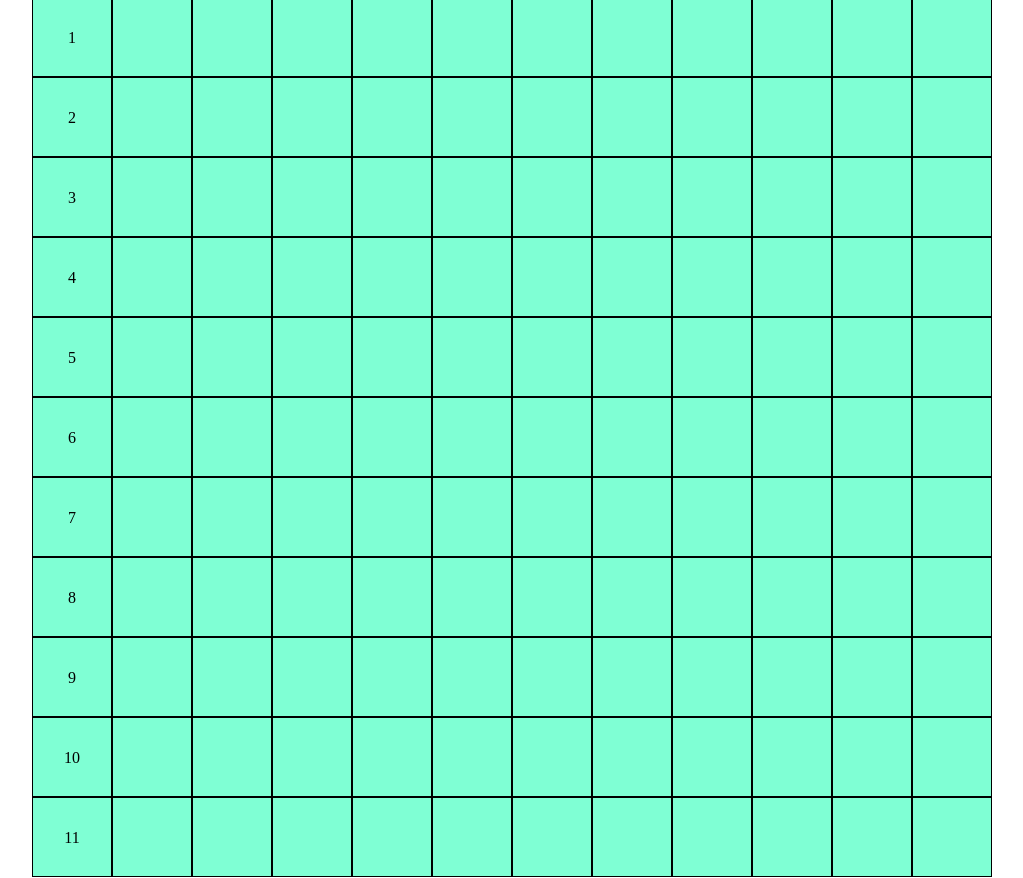
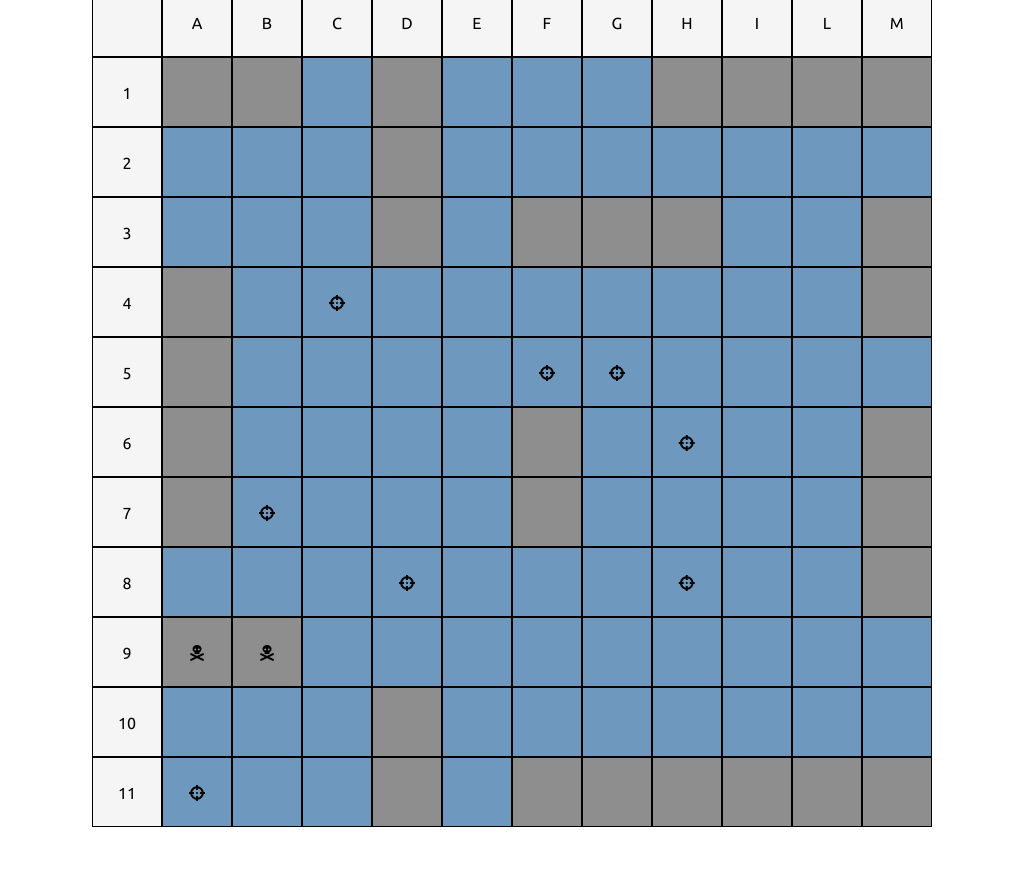
Before and after one commit to dvthnight/html-css-12bool, a plain HTML site: page bonus/index.html in a window 1280 px wide. Shown: the part 110-988 px from the top of the page, without its empty margins (128-1151 px from the left). After the commit the page ends 938 px from the top, so only its background shows below. Drawn offline with Linux system fonts and the light colour scheme.

Commit message:
completato struttura ora sistemazione definizioni

```diff
--- a/bonus/12bool.css
+++ b/bonus/12bool.css
@@ -5,7 +5,7 @@
 }
 
 .container{
-    max-width: 960px;
+    max-width: 840px;
     margin: 0 auto;
 }
 
--- a/bonus/index.html
+++ b/bonus/index.html
@@ -4,204 +4,208 @@
     <meta charset="UTF-8">
     <meta http-equiv="X-UA-Compatible" content="IE=edge">
     <meta name="viewport" content="width=device-width, initial-scale=1.0">
+    <link rel="stylesheet" href="https://cdnjs.cloudflare.com/ajax/libs/font-awesome/5.15.4/css/all.min.css" integrity="sha512-1ycn6IcaQQ40/MKBW2W4Rhis/DbILU74C1vSrLJxCq57o941Ym01SwNsOMqvEBFlcgUa6xLiPY/NS5R+E6ztJQ==" crossorigin="anonymous" referrerpolicy="no-referrer" />
+    <link rel="preconnect" href="https://fonts.googleapis.com">
+    <link rel="preconnect" href="https://fonts.gstatic.com" crossorigin>
+    <link href="https://fonts.googleapis.com/css2?family=Ubuntu:wght@400;500;700&display=swap" rel="stylesheet">
     <link rel="stylesheet" href="style.css">
     <link rel="stylesheet" href="12bool.css">
     <title>Battleship Game</title>
 </head>
 <body class="debug">
     <div class="container">
-        <h2>Battleship Game</h2>
+        <h1 class="titolo">Battleship Game</h1>
 
         <!-- riga 1 -->
         <div class="row">
-            <div class="col-1"></div>
-            <div class="col-1">A</div>
-            <div class="col-1">B</div>
-            <div class="col-1">C</div>
-            <div class="col-1">D</div>
-            <div class="col-1">E</div>
-            <div class="col-1">F</div>
-            <div class="col-1">G</div>
-            <div class="col-1">H</div>
-            <div class="col-1">I</div>
-            <div class="col-1">L</div>
-            <div class="col-1">M</div>
+            <div class="col-1 coordinate"></div>
+            <div class="col-1 coordinate">A</div>
+            <div class="col-1 coordinate">B</div>
+            <div class="col-1 coordinate">C</div>
+            <div class="col-1 coordinate">D</div>
+            <div class="col-1 coordinate">E</div>
+            <div class="col-1 coordinate">F</div>
+            <div class="col-1 coordinate">G</div>
+            <div class="col-1 coordinate">H</div>
+            <div class="col-1 coordinate">I</div>
+            <div class="col-1 coordinate">L</div>
+            <div class="col-1 coordinate">M</div>
         </div>
 
         <!-- riga 2 -->
         <div class="row">
-            <div class="col-1">1</div>
-            <div class="col-1"></div>
-            <div class="col-1"></div>
-            <div class="col-1"></div>
-            <div class="col-1"></div>
-            <div class="col-1"></div>
-            <div class="col-1"></div>
-            <div class="col-1"></div>
-            <div class="col-1"></div>
-            <div class="col-1"></div>
-            <div class="col-1"></div>
-            <div class="col-1"></div>
+            <div class="col-1 coordinate">1</div>
+            <div class="col-1 campo-battaglia nave"></div>
+            <div class="col-1 campo-battaglia nave"></div>
+            <div class="col-1 campo-battaglia"></div>
+            <div class="col-1 campo-battaglia nave"></div>
+            <div class="col-1 campo-battaglia"></div>
+            <div class="col-1 campo-battaglia"></div>
+            <div class="col-1 campo-battaglia"></div>
+            <div class="col-1 campo-battaglia nave"></div>
+            <div class="col-1 campo-battaglia nave"></div>
+            <div class="col-1 campo-battaglia nave"></div>
+            <div class="col-1 campo-battaglia nave"></div>
         </div>
 
         <!-- riga 3 -->
         <div class="row">
-            <div class="col-1">2</div>
-            <div class="col-1"></div>
-            <div class="col-1"></div>
-            <div class="col-1"></div>
-            <div class="col-1"></div>
-            <div class="col-1"></div>
-            <div class="col-1"></div>
-            <div class="col-1"></div>
-            <div class="col-1"></div>
-            <div class="col-1"></div>
-            <div class="col-1"></div>
-            <div class="col-1"></div>
+            <div class="col-1 coordinate">2</div>
+            <div class="col-1 campo-battaglia"></div>
+            <div class="col-1 campo-battaglia"></div>
+            <div class="col-1 campo-battaglia"></div>
+            <div class="col-1 campo-battaglia nave"></div>
+            <div class="col-1 campo-battaglia"></div>
+            <div class="col-1 campo-battaglia"></div>
+            <div class="col-1 campo-battaglia"></div>
+            <div class="col-1 campo-battaglia"></div>
+            <div class="col-1 campo-battaglia"></div>
+            <div class="col-1 campo-battaglia"></div>
+            <div class="col-1 campo-battaglia"></div>
         </div>
 
         <!-- riga 4 -->
         <div class="row">
-            <div class="col-1">3</div>
-            <div class="col-1"></div>
-            <div class="col-1"></div>
-            <div class="col-1"></div>
-            <div class="col-1"></div>
-            <div class="col-1"></div>
-            <div class="col-1"></div>
-            <div class="col-1"></div>
-            <div class="col-1"></div>
-            <div class="col-1"></div>
-            <div class="col-1"></div>
-            <div class="col-1"></div>
+            <div class="col-1 coordinate">3</div>
+            <div class="col-1 campo-battaglia"></div>
+            <div class="col-1 campo-battaglia"></div>
+            <div class="col-1 campo-battaglia"></div>
+            <div class="col-1 campo-battaglia nave"></div>
+            <div class="col-1 campo-battaglia"></div>
+            <div class="col-1 campo-battaglia nave"></div>
+            <div class="col-1 campo-battaglia nave"></div>
+            <div class="col-1 campo-battaglia nave"></div>
+            <div class="col-1 campo-battaglia"></div>
+            <div class="col-1 campo-battaglia"></div>
+            <div class="col-1 campo-battaglia nave"></div>
         </div>
 
         <!-- riga 5 -->
         <div class="row">
-            <div class="col-1">4</div>
-            <div class="col-1"></div>
-            <div class="col-1"></div>
-            <div class="col-1"></div>
-            <div class="col-1"></div>
-            <div class="col-1"></div>
-            <div class="col-1"></div>
-            <div class="col-1"></div>
-            <div class="col-1"></div>
-            <div class="col-1"></div>
-            <div class="col-1"></div>
-            <div class="col-1"></div>
+            <div class="col-1 coordinate">4</div>
+            <div class="col-1 campo-battaglia nave"></div>
+            <div class="col-1 campo-battaglia"></div>
+            <div class="col-1 campo-battaglia sparato"><i class="fas fa-crosshairs"></i></div>
+            <div class="col-1 campo-battaglia"></div>
+            <div class="col-1 campo-battaglia"></div>
+            <div class="col-1 campo-battaglia"></div>
+            <div class="col-1 campo-battaglia"></div>
+            <div class="col-1 campo-battaglia"></div>
+            <div class="col-1 campo-battaglia"></div>
+            <div class="col-1 campo-battaglia"></div>
+            <div class="col-1 campo-battaglia nave"></div>
         </div>
 
         <!-- riga 6 -->
         <div class="row">
-            <div class="col-1">5</div>
-            <div class="col-1"></div>
-            <div class="col-1"></div>
-            <div class="col-1"></div>
-            <div class="col-1"></div>
-            <div class="col-1"></div>
-            <div class="col-1"></div>
-            <div class="col-1"></div>
-            <div class="col-1"></div>
-            <div class="col-1"></div>
-            <div class="col-1"></div>
-            <div class="col-1"></div>
+            <div class="col-1 coordinate">5</div>
+            <div class="col-1 campo-battaglia nave"></div>
+            <div class="col-1 campo-battaglia"></div>
+            <div class="col-1 campo-battaglia"></div>
+            <div class="col-1 campo-battaglia"></div>
+            <div class="col-1 campo-battaglia"></div>
+            <div class="col-1 campo-battaglia sparato"><i class="fas fa-crosshairs"></i></div>
+            <div class="col-1 campo-battaglia sparato"><i class="fas fa-crosshairs"></i></div>
+            <div class="col-1 campo-battaglia"></div>
+            <div class="col-1 campo-battaglia"></div>
+            <div class="col-1 campo-battaglia"></div>
+            <div class="col-1 campo-battaglia"></div>
         </div>
 
         <!-- riga 7 -->
         <div class="row">
-            <div class="col-1">6</div>
-            <div class="col-1"></div>
-            <div class="col-1"></div>
-            <div class="col-1"></div>
-            <div class="col-1"></div>
-            <div class="col-1"></div>
-            <div class="col-1"></div>
-            <div class="col-1"></div>
-            <div class="col-1"></div>
-            <div class="col-1"></div>
-            <div class="col-1"></div>
-            <div class="col-1"></div>
+            <div class="col-1 coordinate">6</div>
+            <div class="col-1 campo-battaglia nave"></div>
+            <div class="col-1 campo-battaglia"></div>
+            <div class="col-1 campo-battaglia"></div>
+            <div class="col-1 campo-battaglia"></div>
+            <div class="col-1 campo-battaglia"></div>
+            <div class="col-1 campo-battaglia nave"></div>
+            <div class="col-1 campo-battaglia"></div>
+            <div class="col-1 campo-battaglia sparato"><i class="fas fa-crosshairs"></i></div>
+            <div class="col-1 campo-battaglia"></div>
+            <div class="col-1 campo-battaglia"></div>
+            <div class="col-1 campo-battaglia nave"></div>
         </div>
 
         <!-- riga 8 -->
         <div class="row">
-            <div class="col-1">7</div>
-            <div class="col-1"></div>
-            <div class="col-1"></div>
-            <div class="col-1"></div>
-            <div class="col-1"></div>
-            <div class="col-1"></div>
-            <div class="col-1"></div>
-            <div class="col-1"></div>
-            <div class="col-1"></div>
-            <div class="col-1"></div>
-            <div class="col-1"></div>
-            <div class="col-1"></div>
+            <div class="col-1 coordinate">7</div>
+            <div class="col-1 campo-battaglia nave"></div>
+            <div class="col-1 campo-battaglia sparato"><i class="fas fa-crosshairs"></i></div>
+            <div class="col-1 campo-battaglia"></div>
+            <div class="col-1 campo-battaglia"></div>
+            <div class="col-1 campo-battaglia"></div>
+            <div class="col-1 campo-battaglia nave"></div>
+            <div class="col-1 campo-battaglia"></div>
+            <div class="col-1 campo-battaglia"></div>
+            <div class="col-1 campo-battaglia"></div>
+            <div class="col-1 campo-battaglia"></div>
+            <div class="col-1 campo-battaglia nave"></div>
         </div>
 
         <!-- riga 9 -->
         <div class="row">
-            <div class="col-1">8</div>
-            <div class="col-1"></div>
-            <div class="col-1"></div>
-            <div class="col-1"></div>
-            <div class="col-1"></div>
-            <div class="col-1"></div>
-            <div class="col-1"></div>
-            <div class="col-1"></div>
-            <div class="col-1"></div>
-            <div class="col-1"></div>
-            <div class="col-1"></div>
-            <div class="col-1"></div>
+            <div class="col-1 coordinate">8</div>
+            <div class="col-1 campo-battaglia"></div>
+            <div class="col-1 campo-battaglia"></div>
+            <div class="col-1 campo-battaglia"></div>
+            <div class="col-1 campo-battaglia sparato"><i class="fas fa-crosshairs"></i></div>
+            <div class="col-1 campo-battaglia"></div>
+            <div class="col-1 campo-battaglia"></div>
+            <div class="col-1 campo-battaglia"></div>
+            <div class="col-1 campo-battaglia sparato"><i class="fas fa-crosshairs"></i></div>
+            <div class="col-1 campo-battaglia"></div>
+            <div class="col-1 campo-battaglia"></div>
+            <div class="col-1 campo-battaglia nave"></div>
         </div>
 
         <!-- riga 10 -->
         <div class="row">
-            <div class="col-1">9</div>
-            <div class="col-1"></div>
-            <div class="col-1"></div>
-            <div class="col-1"></div>
-            <div class="col-1"></div>
-            <div class="col-1"></div>
-            <div class="col-1"></div>
-            <div class="col-1"></div>
-            <div class="col-1"></div>
-            <div class="col-1"></div>
-            <div class="col-1"></div>
-            <div class="col-1"></div>
+            <div class="col-1 coordinate">9</div>
+            <div class="col-1 campo-battaglia nave affondato"><i class="fas fa-skull-crossbones"></i></div>
+            <div class="col-1 campo-battaglia nave affondato"><i class="fas fa-skull-crossbones"></i></div>
+            <div class="col-1 campo-battaglia"></div>
+            <div class="col-1 campo-battaglia"></div>
+            <div class="col-1 campo-battaglia"></div>
+            <div class="col-1 campo-battaglia"></div>
+            <div class="col-1 campo-battaglia"></div>
+            <div class="col-1 campo-battaglia"></div>
+            <div class="col-1 campo-battaglia"></div>
+            <div class="col-1 campo-battaglia"></div>
+            <div class="col-1 campo-battaglia"></div>
         </div>
 
         <!-- riga 11 -->
         <div class="row">
-            <div class="col-1">10</div>
-            <div class="col-1"></div>
-            <div class="col-1"></div>
-            <div class="col-1"></div>
-            <div class="col-1"></div>
-            <div class="col-1"></div>
-            <div class="col-1"></div>
-            <div class="col-1"></div>
-            <div class="col-1"></div>
-            <div class="col-1"></div>
-            <div class="col-1"></div>
-            <div class="col-1"></div>
+            <div class="col-1 coordinate">10</div>
+            <div class="col-1 campo-battaglia"></div>
+            <div class="col-1 campo-battaglia"></div>
+            <div class="col-1 campo-battaglia"></div>
+            <div class="col-1 campo-battaglia nave"></div>
+            <div class="col-1 campo-battaglia"></div>
+            <div class="col-1 campo-battaglia"></div>
+            <div class="col-1 campo-battaglia"></div>
+            <div class="col-1 campo-battaglia"></div>
+            <div class="col-1 campo-battaglia"></div>
+            <div class="col-1 campo-battaglia"></div>
+            <div class="col-1 campo-battaglia"></div>
         </div>
 
         <!-- riga 12 -->
         <div class="row">
-            <div class="col-1">11</div>
-            <div class="col-1"></div>
-            <div class="col-1"></div>
-            <div class="col-1"></div>
-            <div class="col-1"></div>
-            <div class="col-1"></div>
-            <div class="col-1"></div>
-            <div class="col-1"></div>
-            <div class="col-1"></div>
-            <div class="col-1"></div>
-            <div class="col-1"></div>
-            <div class="col-1"></div>
+            <div class="col-1 coordinate">11</div>
+            <div class="col-1 campo-battaglia sparato"><i class="fas fa-crosshairs"></i></div>
+            <div class="col-1 campo-battaglia"></div>
+            <div class="col-1 campo-battaglia"></div>
+            <div class="col-1 campo-battaglia nave"></div>
+            <div class="col-1 campo-battaglia"></div>
+            <div class="col-1 campo-battaglia nave"></div>
+            <div class="col-1 campo-battaglia nave"></div>
+            <div class="col-1 campo-battaglia nave"></div>
+            <div class="col-1 campo-battaglia nave"></div>
+            <div class="col-1 campo-battaglia nave"></div>
+            <div class="col-1 campo-battaglia nave"></div>
         </div>
     </div>
 
--- a/bonus/style.css
+++ b/bonus/style.css
@@ -1,7 +1,11 @@
-.debug [class*="col"]{
-    /* padding: 20px; */
+/* .debug [class*="col"]{
+    padding: 20px;
     background-color: aquamarine;
     border: 1px solid black;
+} */
+
+body{
+    font-family: 'Ubuntu', sans-serif;
 }
 
 .container{
@@ -10,7 +14,26 @@
 }
 
 [class*="col-"]{
-    height: 80px;
-    line-height: 80px;
+    height: 70px;
+    line-height: 70px;
     vertical-align: middle;
+    border: 1px solid black;
+
 }
+
+.coordinate{
+    background-color: whitesmoke;
+}
+
+.campo-battaglia{
+    background-color: rgb(110, 152, 190);
+}
+
+.nave{
+    background-color: rgb(142, 142, 142);
+}
+
+.titolo{
+    padding: 30px;
+    /* margin-bottom: 10px; */
+}
```
